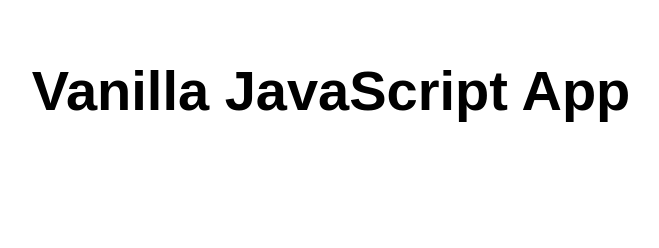
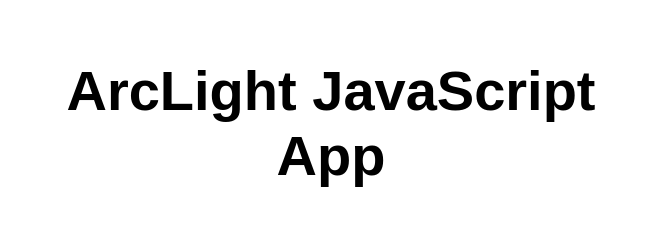
Before and after one commit to rsoloe/arc-azure-static-3, a website: page src/index.html in a window 1280 px wide. Shown: the whole page, without its empty margins (309-968 px from the left). Drawn offline with Linux system fonts and the light colour scheme.

Commit message:
Initial commit

```diff
--- a/src/index.html
+++ b/src/index.html
@@ -10,7 +10,7 @@
 
 <body>
   <main>
-    <h1>Vanilla JavaScript App</h1>
+    <h1>ArcLight JavaScript App</h1>
   </main>
 </body>
 
```
